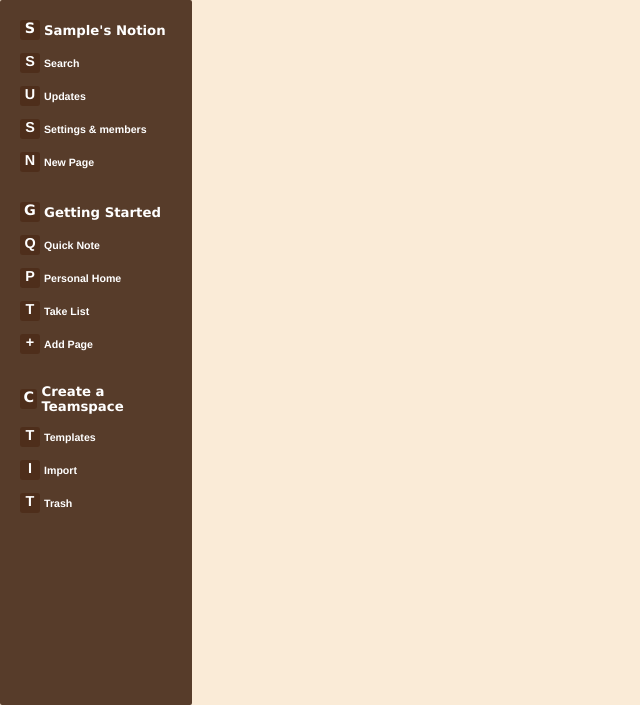
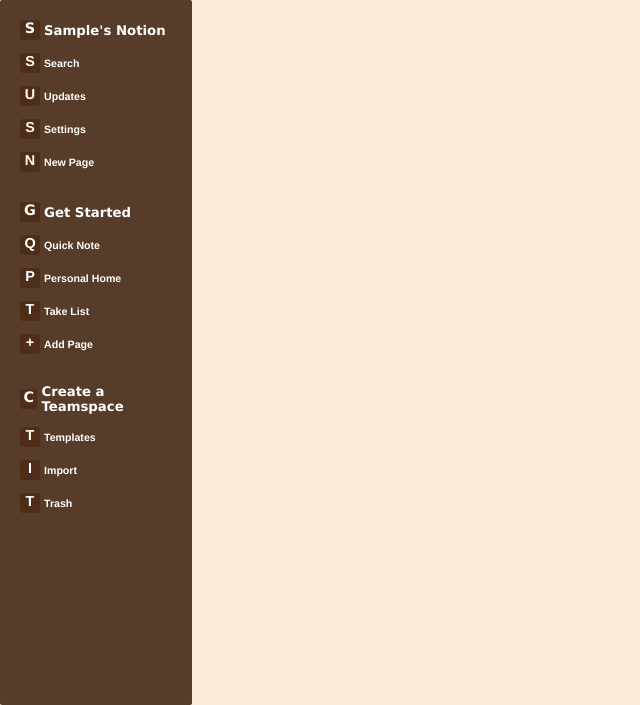
Before and after one commit to Mehendi-27/secondApp, a Django app: page / in a window 1280 px wide. Shown: the part 96-801 px from the top of the page, without its empty margins (0-640 px from the left). Run offline with Django 4.2, Linux system fonts and the light colour scheme; the visitor is signed in with stand-in values (Sample User, id 1).

Commit message:
modified templates/index.html

```diff
--- a/templates/index.html
+++ b/templates/index.html
@@ -63,7 +63,7 @@
             <ul>
                 <li>
                     <div class="icon"><h1>{{user.username|first|upper}}</h1></div>
-                    <h5>{{user.username.capitalize}}'s Notion</h5>
+                    <h5>{{user.username.capitalize}}'s Notion </h5>
                 </li>
                 <li>
                     <div class="icon"><h1>S</h1></div>
@@ -75,7 +75,7 @@
                 </li>
                 <li>
                     <div class="icon"><h1>S</h1></div>
-                    <h5>Settings & members</h5>
+                    <h5>Settings</h5>
                 </li>
                 <li>
                     <div class="icon"><h1>N</h1></div>
@@ -85,7 +85,7 @@
             <ul>
                 <li>
                     <div class="icon"><h1>G</h1></div>
-                    <h5>Getting Started</h5>
+                    <h5>Get Started</h5>
                 </li>
                 <li>
                     <div class="icon"><h1>Q</h1></div>
```
